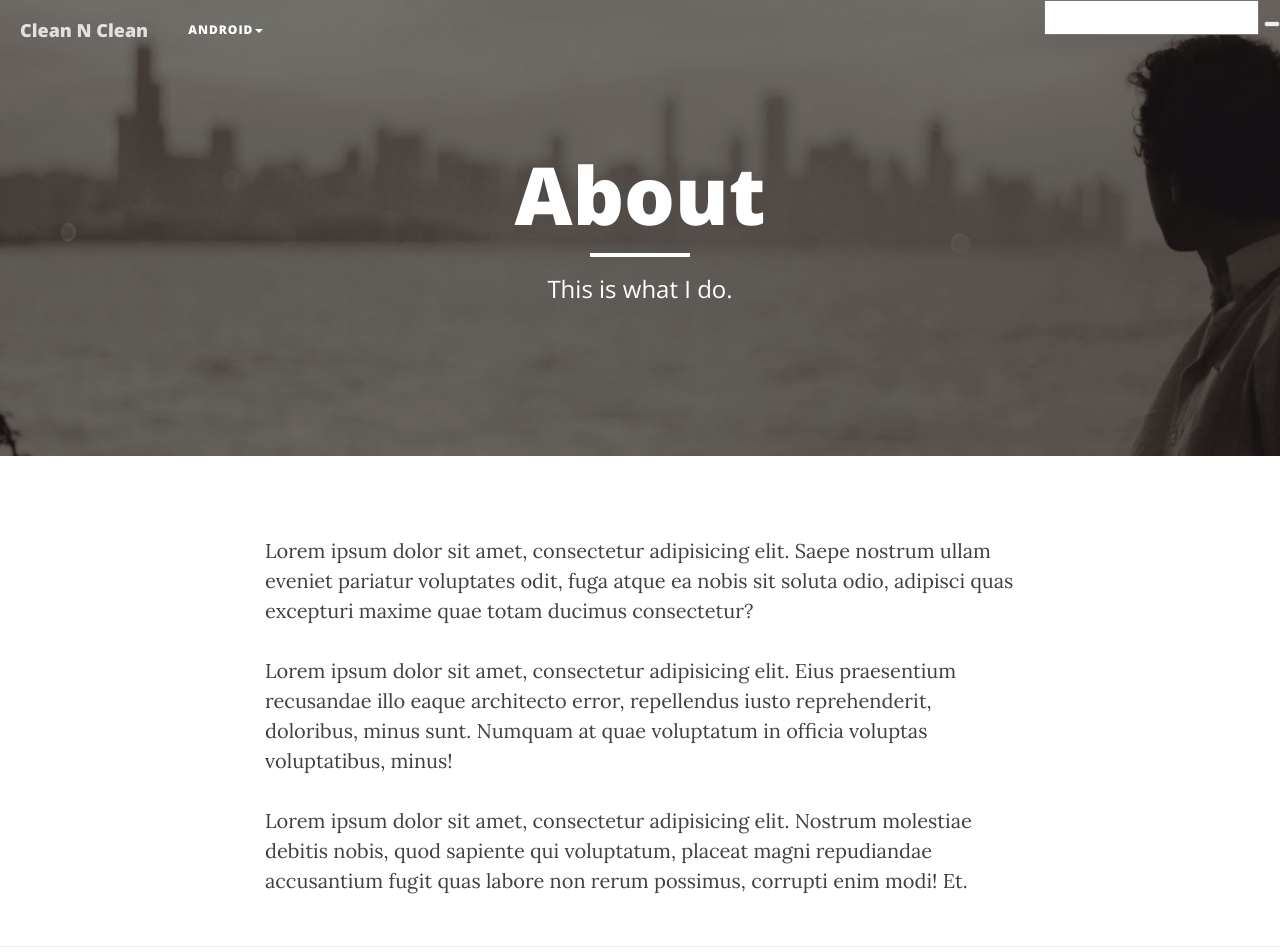
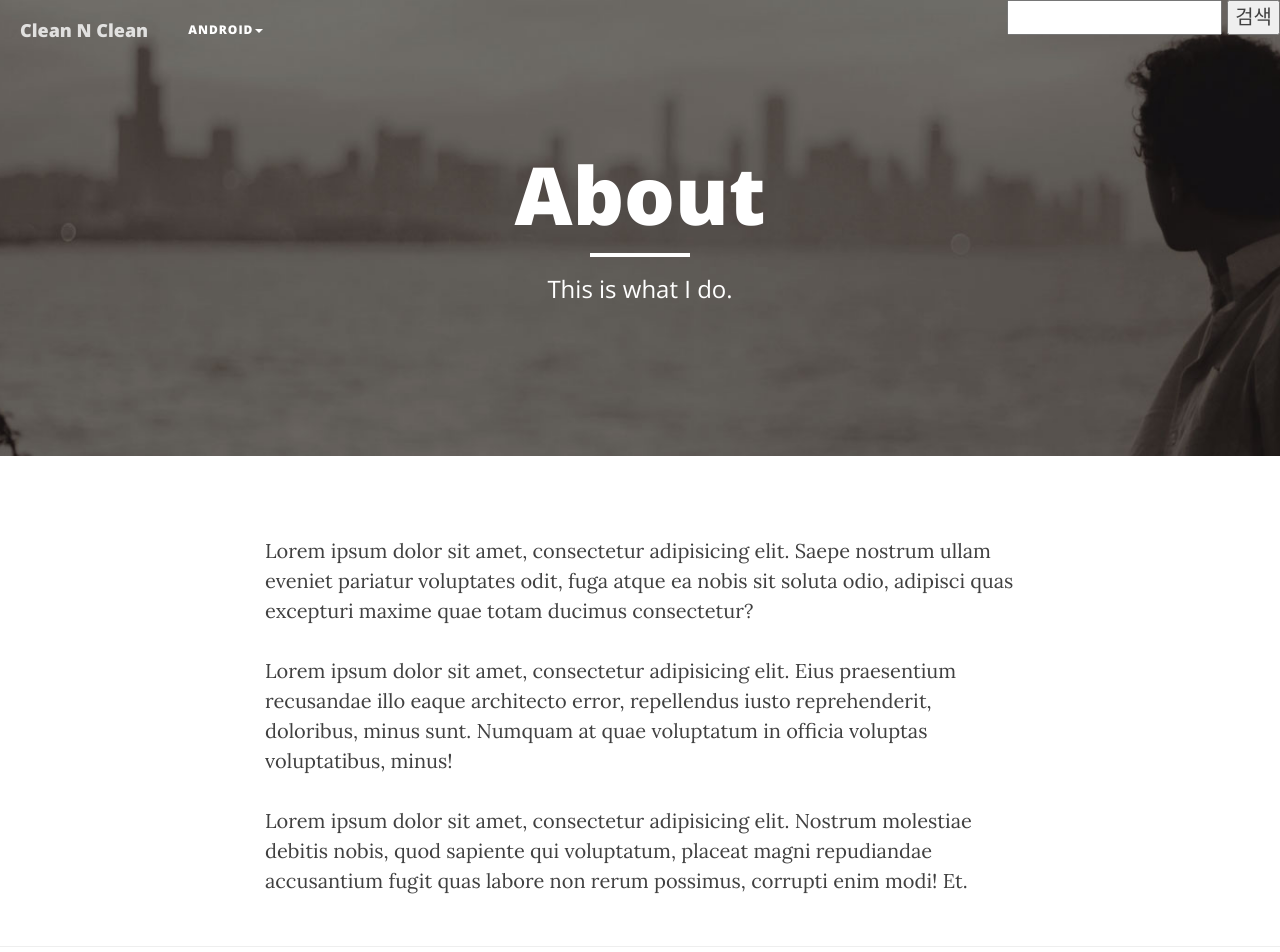
Before and after one commit to bugmakers/bugmakers.github.com, a Jekyll site: the page built from about.html, in a window 1280 px wide. Shown: the top 952 px of the page. Built offline with Jekyll 4.4.1, drawn with Linux system fonts in a browser that asks for light colours; nearby versions of some CDN libraries; Markdown is read by kramdown in place of the engine named in the settings.

Commit message:
Update adsenseSearch.html

```diff
--- a/_includes/adsenseSearch.html
+++ b/_includes/adsenseSearch.html
@@ -4,7 +4,7 @@
     <input type="hidden" name="cx" value="partner-pub-2962708026533144:9403430672" />
     <input type="hidden" name="ie" value="UTF-8" />
     <input type="text" name="q" size="16" />
-    <button type="submit" name="sa" value="&#xac80;&#xc0c9;" />
+    <input type="submit" name="sa" value="&#xac80;&#xc0c9;" />
   </div>
 </form>
 
```
